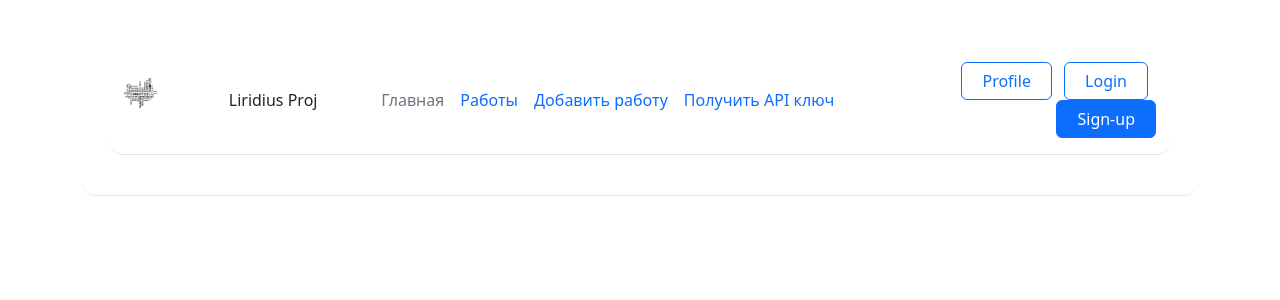
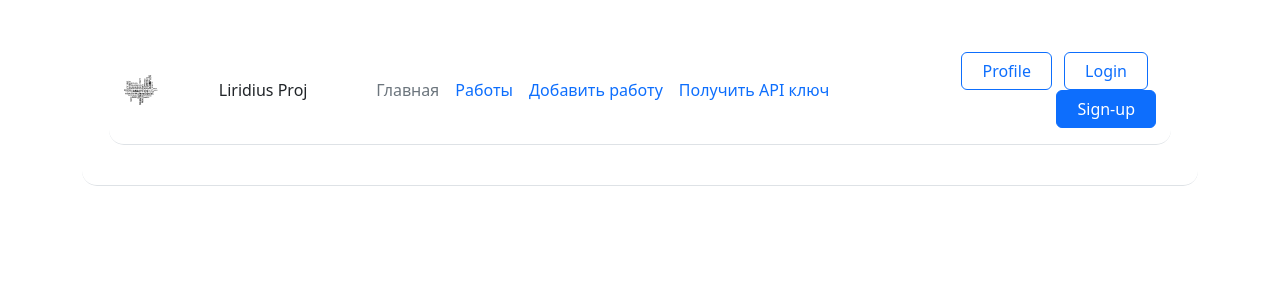
Before and after one commit to ZEFERUS777/yandex-task-web, a Flask app: page / in a window 1280 px wide. Shown: the top 300 px of the page. Run offline with Flask 3, Linux system fonts and the light colour scheme.

Commit message:
исправил ошибку legacy кода в файле app.py и немного переделал профиль

```diff
--- a/app.py
+++ b/app.py
@@ -26,7 +26,7 @@
 
 @log_m.user_loader
 def load_user(user_id):
-    return User.query.get(int(user_id))
+    return db.session.get(User, user_id)
 
 
 @app.route("/login", methods=['GET', 'POST'])
--- a/static/css/main.css
+++ b/static/css/main.css
@@ -1,13 +1,10 @@
 header {
     border-radius: 15px;
     padding: 15px;
-    margin-top: 15px;
+    margin-top: 10px;
 }
 
 .logo {
     width: 34px;
     height: 34px;
-    margin-top: -15px;
-    margin-right: 15px;
-    float: left
 }
```
Also changed, not shown: instance/flask.sqlite3.
